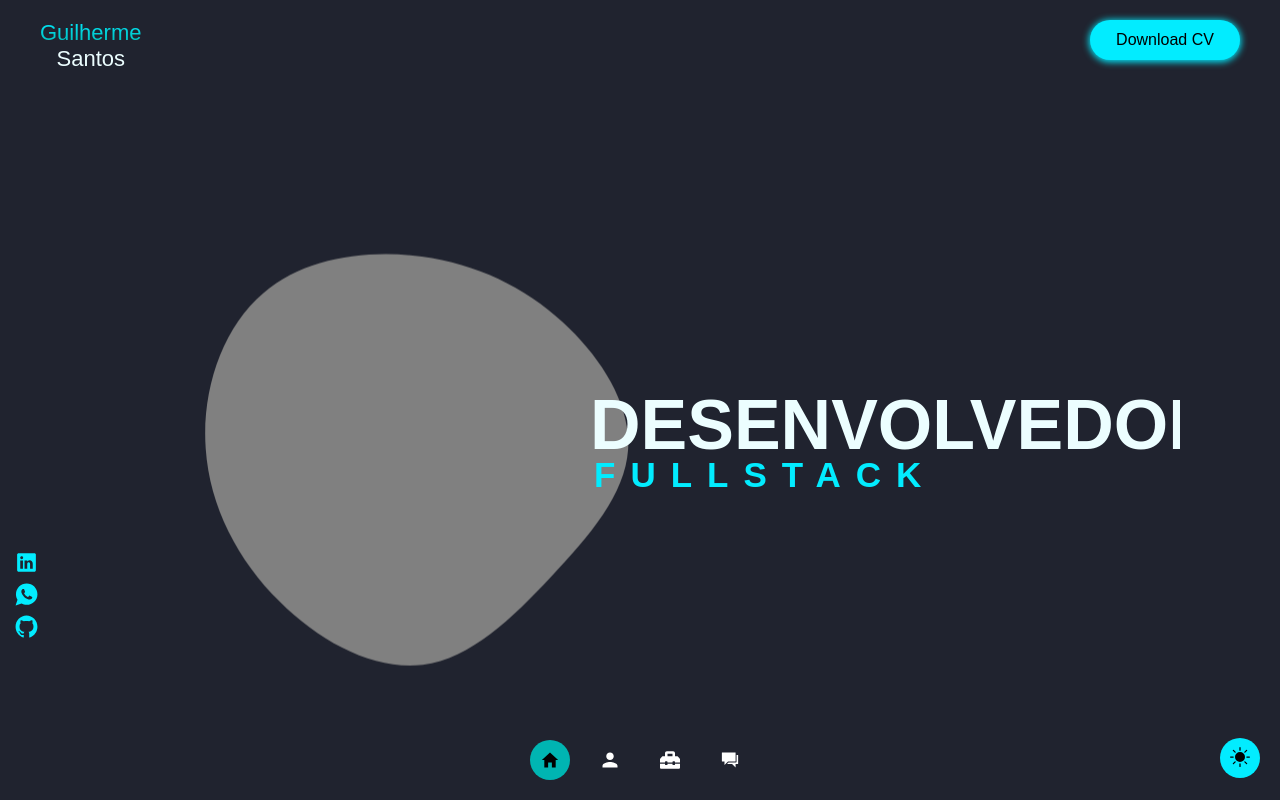
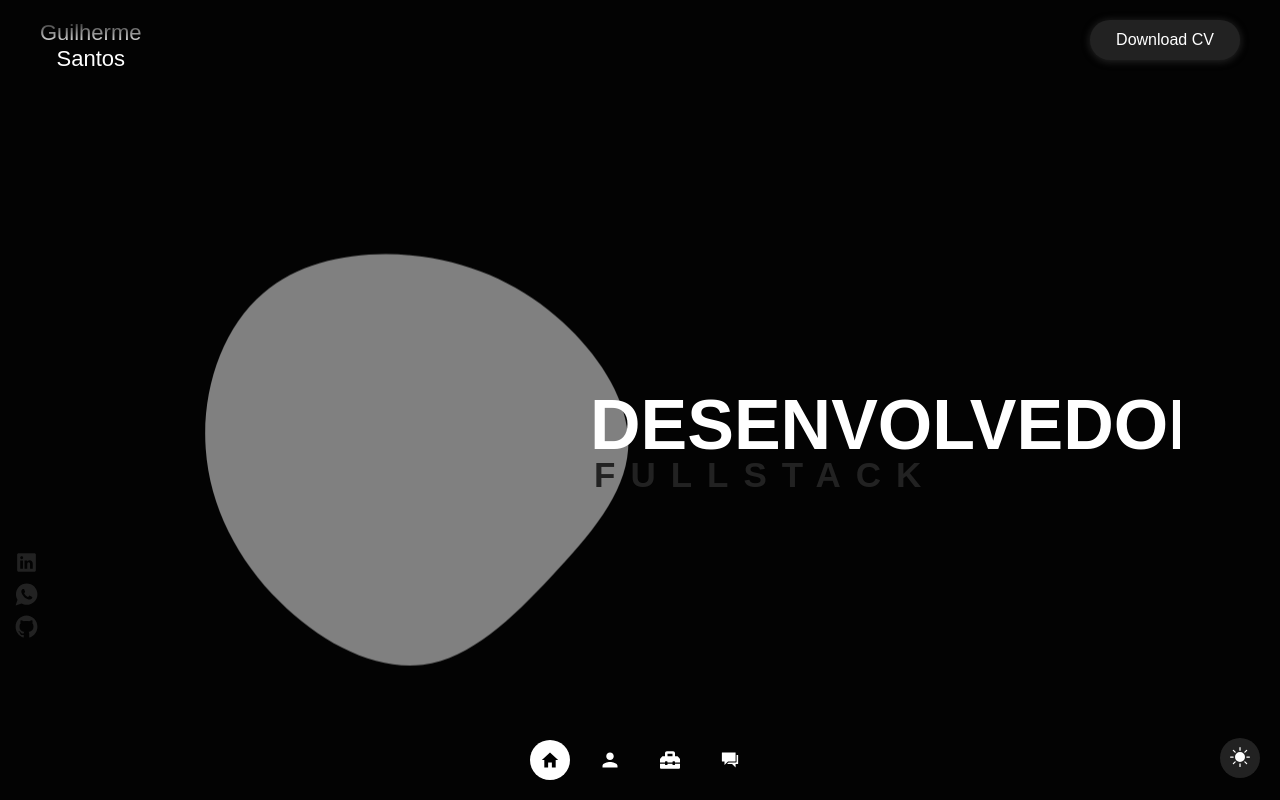
Before and after one commit to GuilhermeDevv/portfolio2.0, a React (Vite) app: page / in a window 1280 px wide. Built offline with nearby package versions, Linux system fonts and the light colour scheme.

Commit message:
change theme

```diff
--- a/src/theme/theme.ts
+++ b/src/theme/theme.ts
@@ -18,29 +18,29 @@ declare module 'styled-components' {
 
 export const Black: DefaultTheme = {
   colors: {
-    primary: '#a5f3fc',
-    secondary: '#164e63',
-    background: '#20232f',
-    text: '#ecfeff',
-    destaque: '#000',
-    backgroundButton: '#02ecff',
-    textButton: '#99ccff',
-    backgroundActive: '#00b5b2',
+    primary: '#808080',
+    secondary: '#222222',
+    background: '#030303',
+    text: '#fff',
+    destaque: '#fff',
+    backgroundButton: '#222222',
+    textButton: '#red',
+    backgroundActive: '#fff',
     textActive: '#000',
     textInativity: '#ffffff',
   },
 };
 export const Light: DefaultTheme = {
   colors: {
-    background: '#f9f9f9',
+    background: '#fafafa',
     text: '#000000',
-    backgroundButton: '#007fff',
-    primary: '#2a2a2a',
-    secondary: '#2a2a2a',
-    textButton: 'red',
-    textInativity: '#2a2a2a',
-    backgroundActive: 'transparent',
-    destaque: '#3a506b',
-    textActive: '#007fff',
+    backgroundButton: '#d4d4d4',
+    primary: '#525252',
+    secondary: '#d4d4d4',
+    textButton: '#fff',
+    textInativity: '#ffffff',
+    backgroundActive: '#0a0a0a',
+    destaque: '#000000',
+    textActive: '#ffffff',
   },
 };
```
